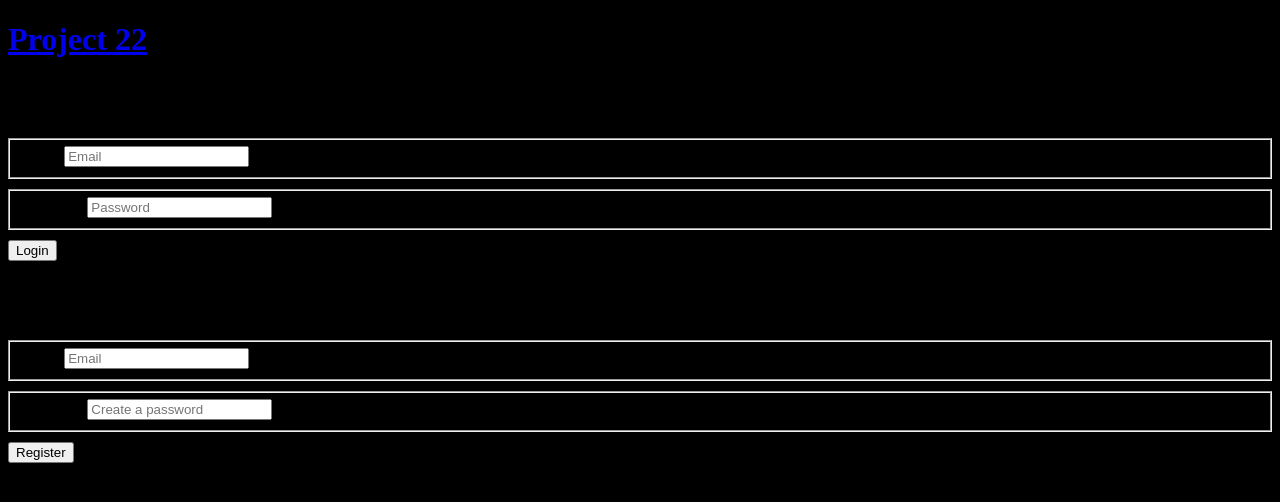
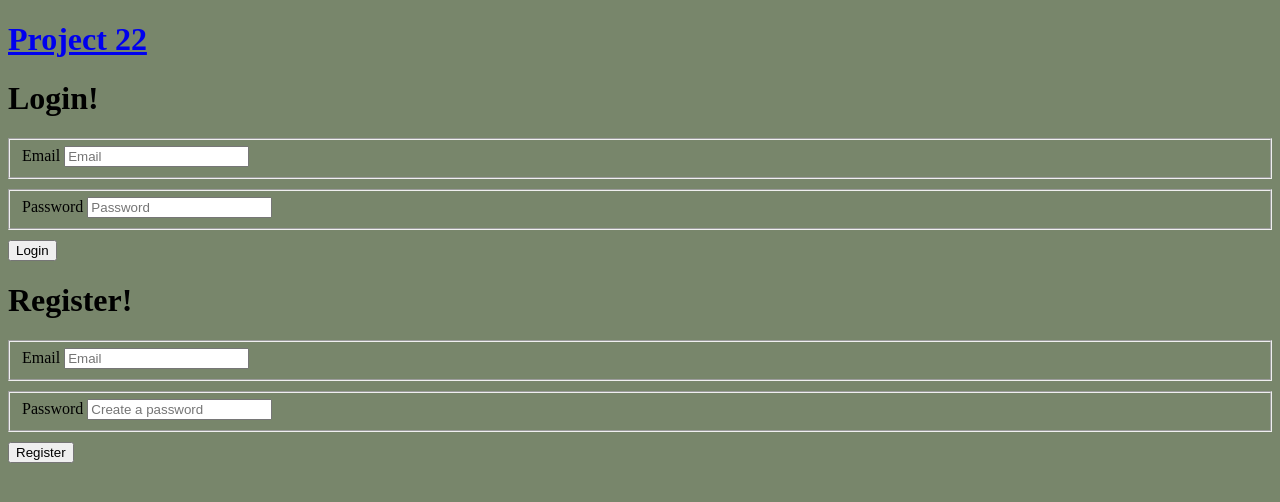
Before and after one commit to Clark83/Project22-final, a website: page public/login.html in a window 1280 px wide. Drawn offline with nearby package versions, Linux system fonts and the light colour scheme; some packages are replaced by stand-ins of ours.

Commit message:
comments5

```diff
--- a/public/login.css
+++ b/public/login.css
@@ -1,4 +1,4 @@
 body {
 
-background-color: black;
+background-color: #78866B;
 }
```
